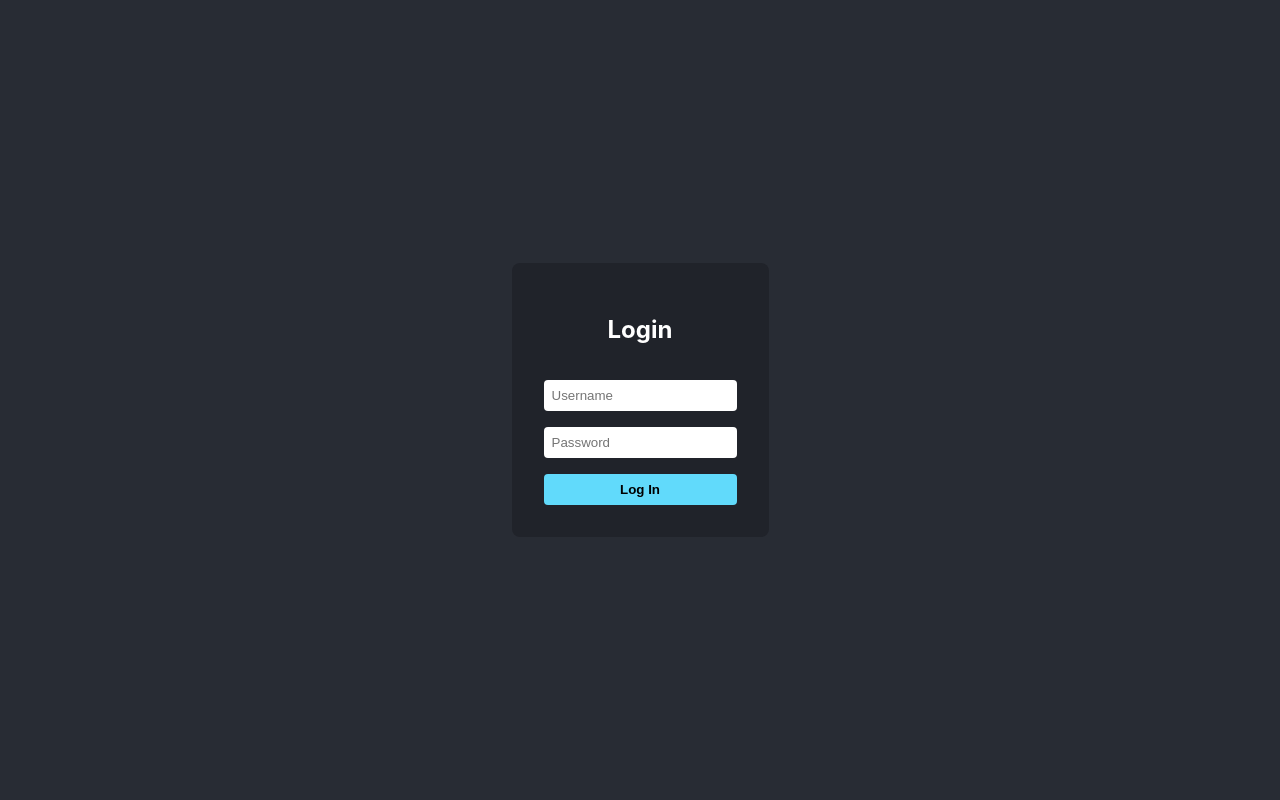
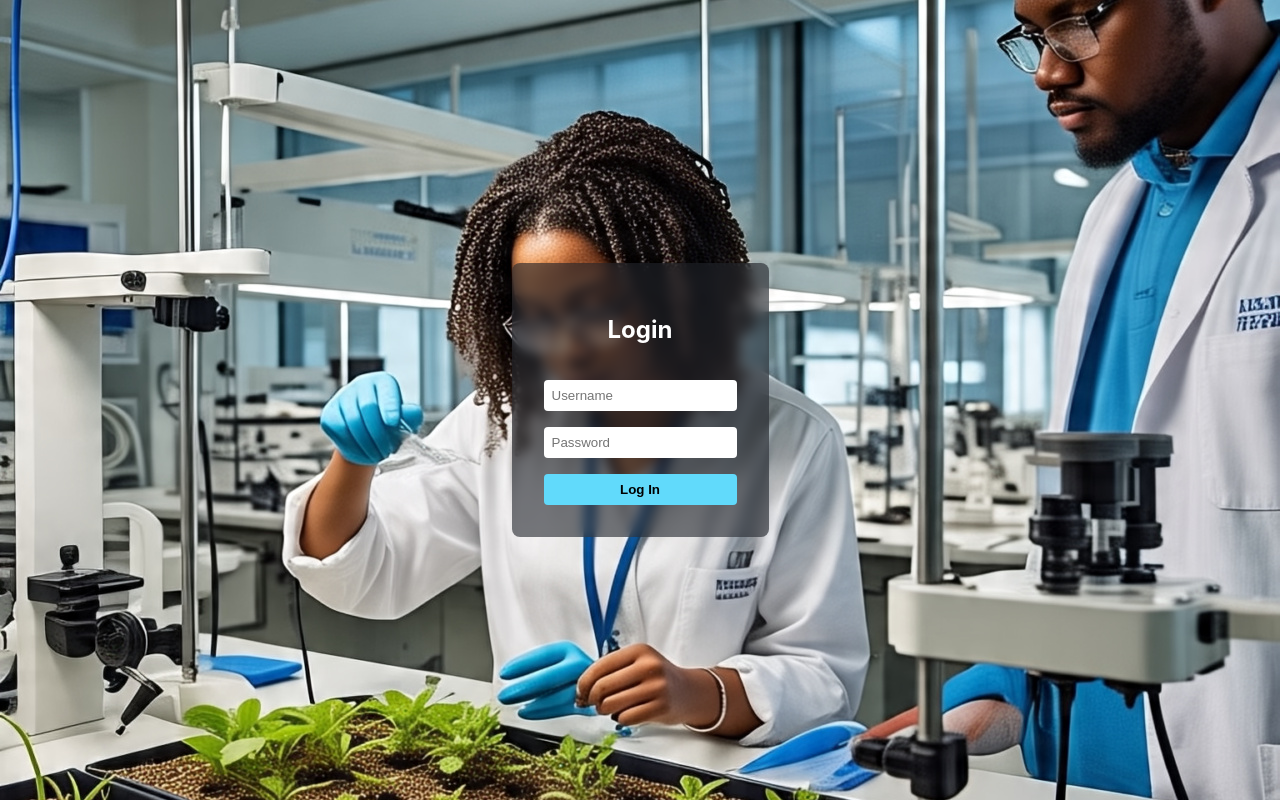
Before and after one commit to Grupo-Trabajo-EAN/Gestion-seminarios, a React (Create React App) app in the folder frontend/: page / in a window 1280 px wide. Built offline with nearby package versions, Linux system fonts and the light colour scheme.

Commit message:
edit icon y nombre encabezado

```diff
--- a/frontend/public/index.html
+++ b/frontend/public/index.html
@@ -2,7 +2,7 @@
 <html lang="en">
   <head>
     <meta charset="utf-8" />
-    <link rel="icon" href="%PUBLIC_URL%/favicon.ico" />
+    <link rel="icon" href="%PUBLIC_URL%/ean.jpg" />
     <meta name="viewport" content="width=device-width, initial-scale=1" />
     <meta name="theme-color" content="#000000" />
     <meta
@@ -24,7 +24,7 @@
       work correctly both with client-side routing and a non-root public URL.
       Learn how to configure a non-root public URL by running `npm run build`.
     -->
-    <title>React App</title>
+    <title>SEMILLEROS EAN</title>
   </head>
   <body>
     <noscript>You need to enable JavaScript to run this app.</noscript>
--- a/frontend/src/App.css
+++ b/frontend/src/App.css
@@ -3,7 +3,8 @@
 }
 
 .App-header {
-  background-color: #282c34;
+  background: url("../../frontend/public/background.jpg") no-repeat center center;
+  background-size: cover; /* Esto hace que la imagen se ajuste al contenedor */
   min-height: 100vh;
   display: flex;
   justify-content: center;
@@ -12,13 +13,15 @@
 }
 
 .login-form {
+  backdrop-filter: blur(6px);
+  background: rgba(32, 35, 42, 0.6);
+  border-radius: 8px;
+  padding: 2rem;
   display: flex;
   flex-direction: column;
   gap: 1rem;
-  background: #20232a;
-  padding: 2rem;
-  border-radius: 8px;
 }
+
 
 .login-form input {
   padding: 0.5rem;
```
Also changed, not shown: frontend/public/background.jpg (added), frontend/public/ean.jpg (added).
